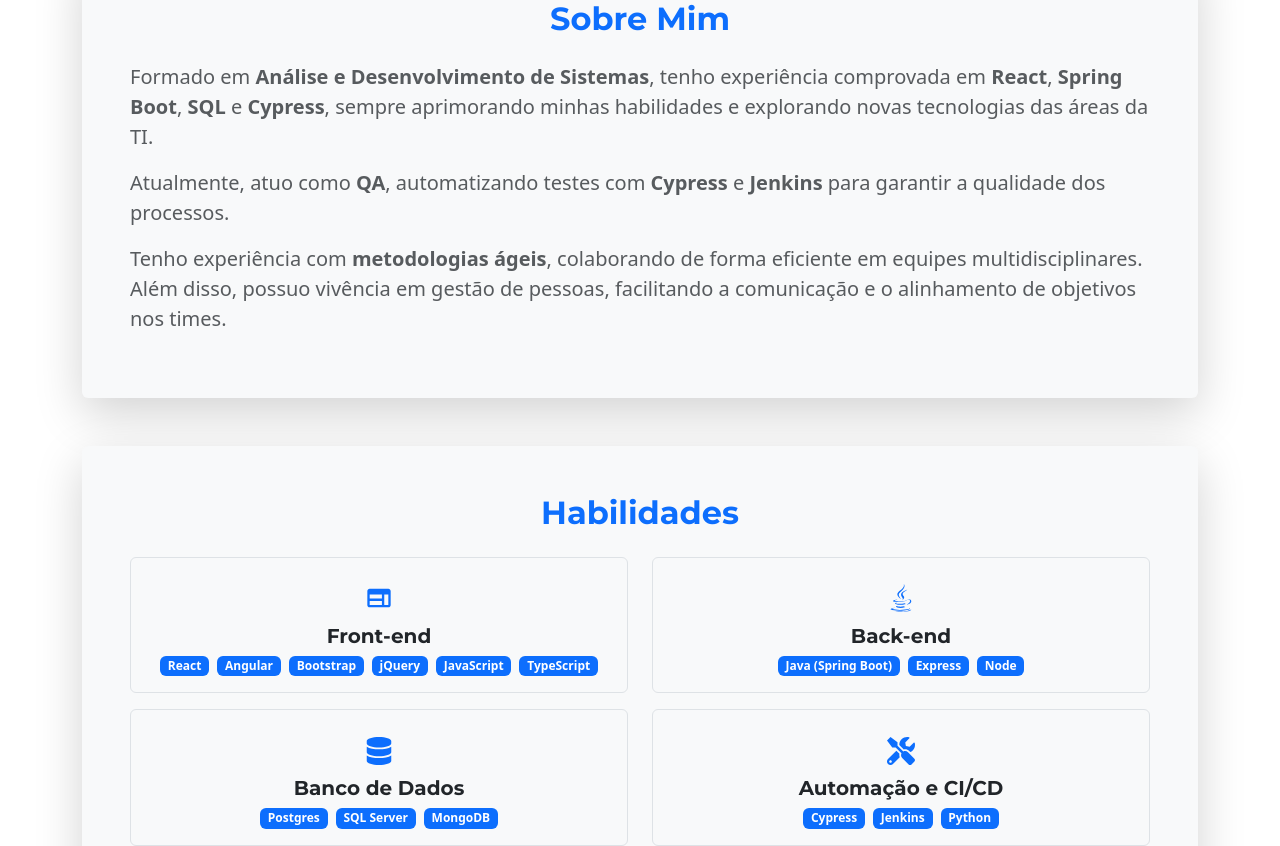
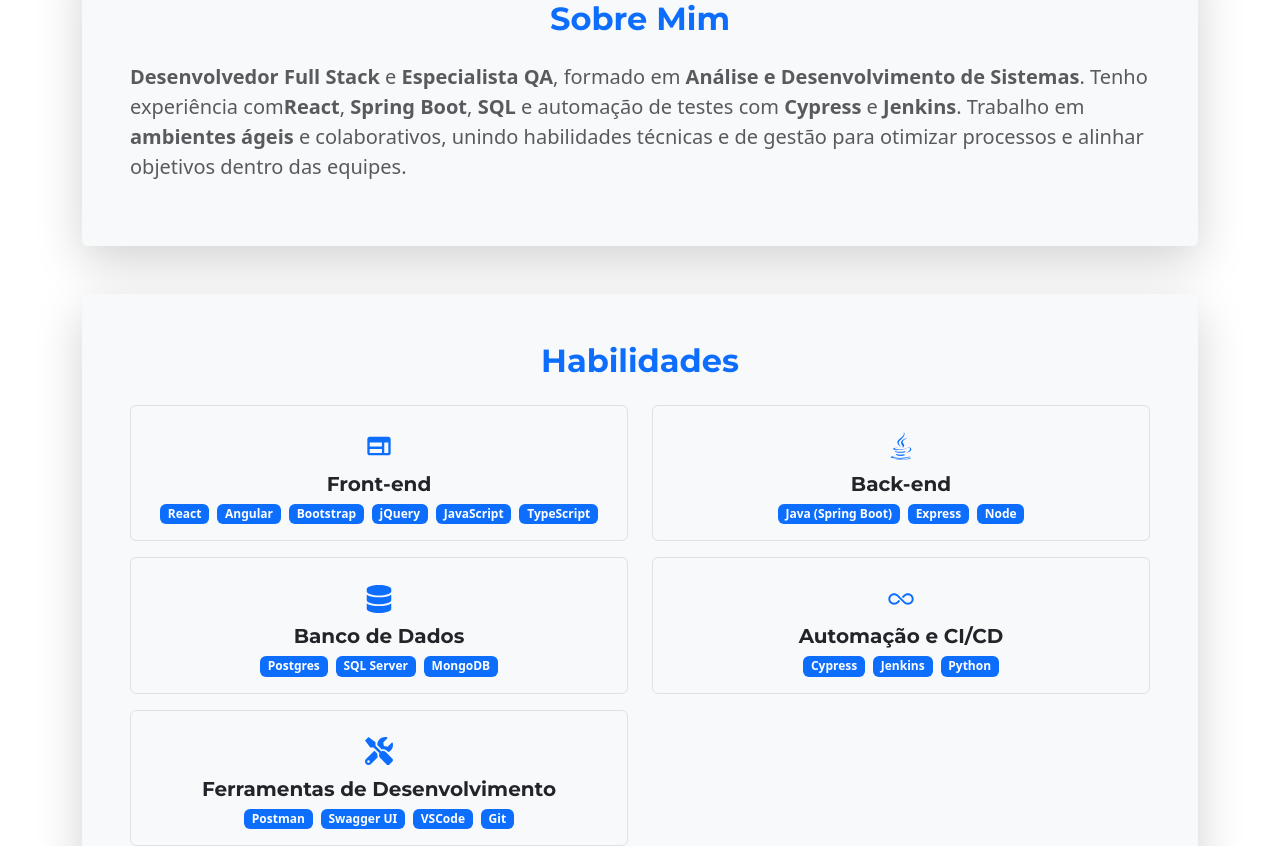
Before and after one commit to GremlinX/gremlinx.github.io, a React (Create React App) app: page /about in a window 1280 px wide. Shown: the part 200-1046 px from the top of the page. Built offline with nearby package versions, Linux system fonts and the light colour scheme.

Commit message:
UPDATE: about section

```diff
--- a/src/components/About.js
+++ b/src/components/About.js
@@ -2,6 +2,7 @@ import React from "react";
 import { FaJava, FaDatabase, FaTools } from "react-icons/fa";
 import { MdOutlineWeb } from "react-icons/md";
 import { SiCoursera, SiUdemy } from "react-icons/si";
+import { IoIosInfinite } from "react-icons/io";
 import { motion, AnimatePresence } from "framer-motion";
 import "bootstrap/dist/css/bootstrap.min.css";
 import { useTheme } from "./context/ThemeContext";
@@ -28,25 +29,13 @@ export const About = () => {
           <p
             className={`${textStyle} fs-5 text-lg-start text-md-center text-sm-center`}
           >
-            Formado em <b>Análise e Desenvolvimento de Sistemas</b>, tenho
-            experiência comprovada em <b>React</b>, <b>Spring Boot</b>,{" "}
-            <b>SQL</b> e <b>Cypress</b>, sempre aprimorando minhas habilidades e
-            explorando novas tecnologias das áreas da TI.
-          </p>
-          <p
-            className={`${textStyle} fs-5 text-lg-start text-md-center text-sm-center`}
-          >
-            Atualmente, atuo como <b>QA</b>, automatizando testes com{" "}
-            <b>Cypress</b> e <b>Jenkins</b> para garantir a qualidade dos
-            processos.
-          </p>
-          <p
-            className={`${textStyle} fs-5 text-lg-start text-md-center text-sm-center`}
-          >
-            Tenho experiência com <b>metodologias ágeis</b>, colaborando de
-            forma eficiente em equipes multidisciplinares. Além disso, possuo
-            vivência em gestão de pessoas, facilitando a comunicação e o
-            alinhamento de objetivos nos times.
+            <b>Desenvolvedor Full Stack</b> e <b>Especialista QA</b>, formado em{" "}
+            <b>Análise e Desenvolvimento de Sistemas</b>. Tenho experiência com
+            <b>React</b>, <b>Spring Boot</b>, <b>SQL</b> e automação de testes
+            com <b>Cypress</b> e <b>Jenkins</b>. Trabalho em{" "}
+            <b>ambientes ágeis</b> e colaborativos, unindo habilidades técnicas
+            e de gestão para otimizar processos e alinhar objetivos dentro das
+            equipes.
           </p>
         </div>
 
@@ -66,7 +55,7 @@ export const About = () => {
                   "Bootstrap",
                   "jQuery",
                   "JavaScript",
-                  "TypeScript"
+                  "TypeScript",
                 ]}
                 theme={theme}
               />
@@ -83,9 +72,15 @@ export const About = () => {
                 theme={theme}
               />
               <SkillCard
-                icon={<FaTools />}
+                icon={<IoIosInfinite />}
                 title="Automação e CI/CD"
                 skills={["Cypress", "Jenkins", "Python"]}
+                theme={theme}
+              />
+               <SkillCard
+                icon={<FaTools />}
+                title="Ferramentas de Desenvolvimento"
+                skills={["Postman", "Swagger UI", "VSCode", "Git"]}
                 theme={theme}
               />
             </div>
@@ -103,7 +98,7 @@ export const About = () => {
           <h2 className={`text-center ${textClass} fw-bold mb-4`}>Cursos</h2>
           <div className="row">
             <CourseCard
-              icon="📚"
+              icon="🌐"
               title="Língua Inglesa"
               details="CNA School"
               theme={theme}
@@ -121,7 +116,7 @@ export const About = () => {
               theme={theme}
             />
             <CourseCard
-              icon="🔗"
+              icon="📚"
               title="Formações e Cursos da Alura"
               link="https://cursos.alura.com.br/user/marcelo-ito0/fullCertificate/8e3b53f7a62055f39bca27c90fcdc02b"
               theme={theme}
```
Also changed, not shown: ideas.txt.
